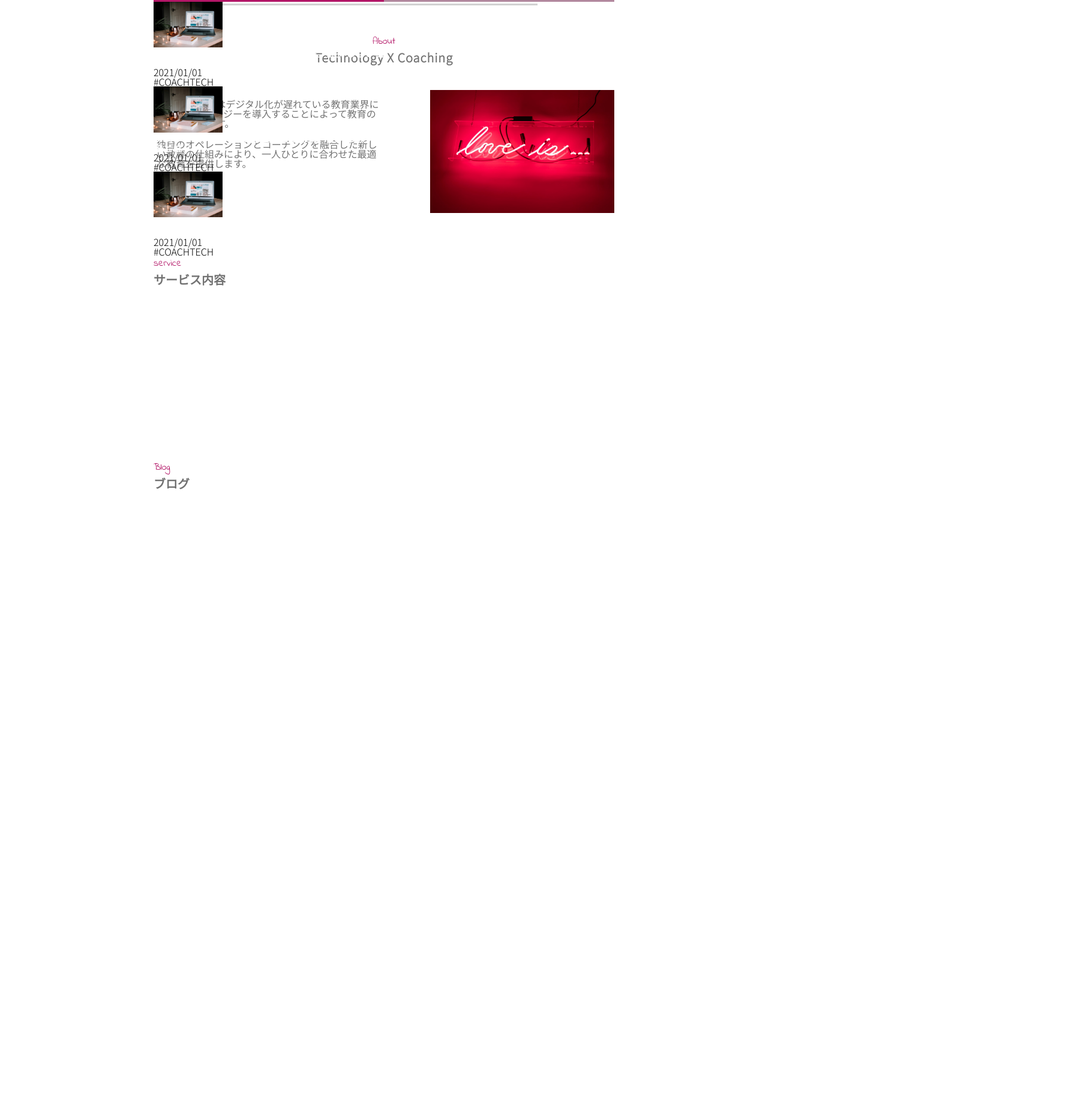
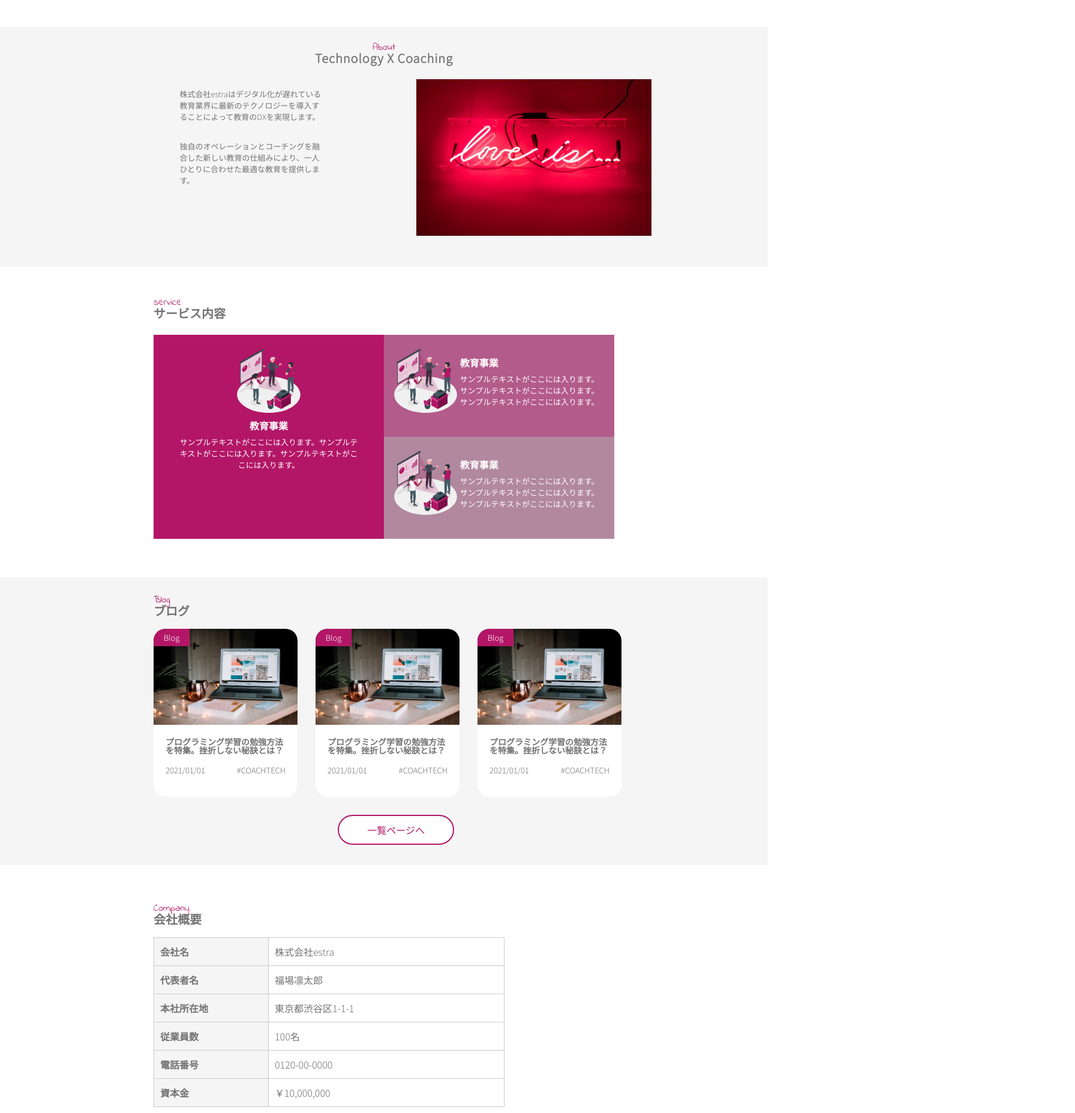
Before and after one commit to Atsuko-Yamamoto/20220918yamamoto, a plain HTML site: page index.html in a window 1280 px wide. Shown: the part 945-2800 px from the top of the page at 60% size, 1792 px wide, since content can reach past the window. Before the commit the page ends 1765 px from the top, so only its background shows below. Drawn offline with Linux system fonts and the light colour scheme.

Commit message:
2nd commit

```diff
--- a/CSS/style.css
+++ b/CSS/style.css
@@ -25,6 +25,9 @@ a{
 
 body{
   font-family: 'Noto Sans JP', sans-serif;
+  margin: 0;
+  padding: 0;
+  width: 100vw;
 }
 
 .wrapper{
@@ -68,34 +71,27 @@ body{
 }
 
 .wrapper2{
-  position: relative;
-  top: 10%;
-  left: 20%;
+  width: 100%;
+  padding: 5% 20%;
 }
 
 .caption1{
-  position: absolute;
   font-family: 'Indie Flower', cursive;
   color: #b31667;
-  margin-top: 4%;
 }
 
 .news{
-  position: absolute;
   color: #727272;
-  margin-top: 6%;
   font-weight: bold;
   font-size: 20px;
 }
 
 .block{
-  position: absolute;
   color: #727272;
-  margin-top: 9%;
   border-top: solid #D2D2D2 3px;
   border-bottom: solid #D2D2D2 3px;
-  padding: 2% 0;
-  width: 50%;
+  width: 60%;
+  margin-top: 1%;
 }
 
 .list{
@@ -118,25 +114,21 @@ body{
 }
 
 .wrapper3{
-  position: relative;
-    top: 100%;
-    display: flex;
-    justify-content: center;
     width: 100%;
-    height: 50px;
-    background-color: #D2D2D2;
+    height: 400px;
+    background-color: #F5F5F5;
+    text-align: center;
 }
 
 .caption2{
-  position: absolute;
-  margin-top: 35%;
   font-family: 'Indie Flower', cursive;
   color: #b31667;
+  margin-top: 2%;
+  display: inline-block;
+  text-align: left;
 }
 
 .about{
-  position: absolute;
-  margin-top: 37%;
   color: #727272;
   letter-spacing: 0.05em;
   font-weight: bold;
@@ -144,51 +136,51 @@ body{
 }
 
 .box{
-  position: absolute;
   display: flex;
-  width: 60%;
-  margin-top: 42%;
+  width: 90%;
+  margin: 2% auto;
 }
 
 .image-box{
-  display: flex;
-  justify-content: flex-end;
+  margin-left: 2%;
 }
 
 .image2 {
-  width: 40%;
+  width: 60%;
 }
 
 .area {
-  position: absolute;
-  margin-top: 10%;
-  margin: 10px 0;
+  margin: 10px 0 0 20%;
   padding: 5px;
-  width: 49%;
   color: #727272;
+  font-size: 13px;
 
 }
 
+.text2{
+  text-align: left;
+  line-height: normal;
+}
+
 .text3{
-  margin-top: 5%;
+  text-align: left;
+  margin-top: 30px;
+  line-height: normal;
 }
 
 .wrapper4{
-  position: relative;
-  left: 20%;
+    width: 100%;
+    padding: 0 20% ;
 }
 
 .caption3 {
-  position: absolute;
-  margin-top: 60%;
+  margin-top: 4%;
   font-family: 'Indie Flower', cursive;
   color: #b31667;
 }
 
 .service {
-  position: absolute;
   color: #727272;
-  margin-top: 62%;
   font-weight: bold;
   font-size: 20px;
 }
@@ -197,6 +189,8 @@ body{
   display: grid;
   grid-template-rows: 170px 170px;
   grid-template-columns: 30% 30%;
+  margin-top: 2%;
+  margin-bottom: 5%;
 }
 
 .content1{
@@ -258,29 +252,184 @@ h3{
 }
 
 .wrapper5 {
-  position: relative;
-  left: 20%;
+  height: 450px;
+  background-color: #F5F5F5;
+  padding: 30px 0 0 20%;
 }
 
 .caption4 {
-  position: absolute;
-  margin-top: 60%;
   font-family: 'Indie Flower', cursive;
   color: #b31667;
 }
 
 .blog {
-  position: absolute;
   color: #727272;
-  margin-top: 62%;
   font-weight: bold;
   font-size: 20px;
 }
 
+.blog-group{
+  margin-top: 20px;
+  display: flex;
+}
+
 .blog-box{
-  width: 30%;
+  position: relative;
+  width: 240px;
+  height: 280px;
+  background: #ffffff;
+  margin-right: 30px;
+  border-radius: 20px;
 }
 
 .blog-image img {
-  width: 30%;
+  width: 100%;
+  border-radius: 20px 20px 0 0;
 }
+
+.blog-title{
+  color: #727272;
+  margin-bottom: 20px;
+  font-size: 14px;
+}
+
+.blog-text{
+  position: absolute;
+  border-radius: 20px 0 0 0;
+  background-color: #b31667;
+  color: #ffffff;
+  width: 25%;
+  top: 0;
+  left: 0;
+  text-align: center;
+  font-size: 13px;
+  padding: 8px 0;
+}
+
+.blog-content{
+  padding: 20px;
+}
+
+.tag{
+  display: flex;
+  justify-content: space-between;
+  color: #727272;
+  font-size: 13px;
+}
+
+.more{
+  border: 2px solid #b31667;
+  background: #ffffff;
+  border-radius: 30px;
+  display: block;
+  width: 150px;
+  color: #b31667;
+  margin: 30px 0 30px 30%;
+  padding: 15px 20px;
+  text-align: center;
+}
+
+.wrapper6 {
+  width: 100%;
+  padding: 5% 20%;
+}
+
+.caption5 {
+  font-family: 'Indie Flower', cursive;
+  color: #b31667;
+}
+
+.company {
+  color: #727272;
+  font-weight: bold;
+  font-size: 20px;
+}
+
+table{
+  margin: 20px 0;
+  border: 1px solid #CBCBCB;
+  text-align: left;
+  color: #727272;
+}
+
+table th{
+background: #F5F5F5;
+border: 1px solid #CBCBCB;
+padding: 15px 100px 15px 10px;
+}
+
+table td{
+  border: 1px solid #CBCBCB;
+  padding: 15px 250px 15px 10px;
+}
+
+.wrapper7{
+  display: flex;
+}
+
+.link-group{
+  position: relative;
+  align-items: center;
+}
+
+.link-text{
+  position: absolute;
+  top: 50%;
+  left: 50%;
+  transform: translate(-50%, -50%);
+  color: #ffffff;
+  font-weight: bold;
+  font-size: 20px;
+}
+
+.wrapper8{
+  padding-top: 2%;
+  text-align: center;
+  height: auto;
+}
+
+.more2{
+  color: #727272;
+}
+
+.more3{
+  margin: 15px 0;
+  color: #b31667;
+  font-size: 30px;
+}
+
+.link-button {
+  background-image: linear-gradient(150deg, rgb(247, 29, 139), rgb(186, 23, 106));
+  border-radius: 30px;
+  display: flex;
+  width: 150px;
+  height: 40px;
+  color: #ffffff;
+  margin: 30px 0 30px 43%;
+  padding: 10px 20px;
+  text-align: center;
+  box-shadow: 0 5px 0 #840050;
+  justify-content: center;
+  align-items: center;
+}
+
+.link-button::before{
+  content: "";
+  background: url(../img/mailicon.svg);
+  background-size: cover;
+  vertical-align: middle;
+  width: 20px;
+  height: 20px;
+  display: inline-block;
+}
+
+.footer{
+  background: #F5F5F5;
+  text-align: center;
+  padding: 20px 0;
+}
+
+.copyright{
+  color: #727272;
+  font-size: 13px;
+}
--- a/index.html
+++ b/index.html
@@ -54,13 +54,13 @@
       <p class="caption2">About</p>
       <h2 class="about">Technology X Coaching</h2>
       <div class="box">
-        <div class="image-box">
-        <img class="image2" src="./img/about.jpg" alt="">
-        </div>
         <div class="area">
         <p class="text2">株式会社estraはデジタル化が遅れている教育業界に最新のテクノロジーを導入することによって教育のDXを実現します。</p>
         <p class="text3">独自のオペレーションとコーチングを融合した新しい教育の仕組みにより、一人ひとりに合わせた最適な教育を提供します。</p>
       </div>
+      <div class="image-box">
+        <img class="image2" src="./img/about.jpg" alt="">
+        </div>
       </div>
     </div>
     <div class="wrapper4">
@@ -92,6 +92,7 @@
           <div class="blog-image">
             <img src="./img/blog__first.jpg" alt="">
           </div>
+          <p class="blog-text">Blog</p>
           <div class="blog-content">
             <h3 class="blog-title">プログラミング学習の勉強方法を特集。挫折しない秘訣とは？</h3>
             <div class="tag">
@@ -104,6 +105,7 @@
           <div class="blog-image">
             <img src="./img/blog__first.jpg" alt="">
           </div>
+          <p class="blog-text">Blog</p>
           <div class="blog-content">
           <h3 class="blog-title">プログラミング学習の勉強方法を特集。挫折しない秘訣とは？</h3>
           <div class="tag">
@@ -116,6 +118,7 @@
           <div class="blog-image">
             <img src="./img/blog__first.jpg" alt="">
           </div>
+          <p class="blog-text">Blog</p>
           <div class="blog-content">
             <h3 class="blog-title">プログラミング学習の勉強方法を特集。挫折しない秘訣とは？</h3>
             <div class="tag">
@@ -125,8 +128,60 @@
           </div>
         </div>
       </div>
-
+      <a class="more" href="">一覧ページへ</a>
+    </div>
+    <div class="wrapper6">
+      <p class="caption5">Company</p>
+      <h2 class="company">会社概要</h2>
+      <table class="profile">
+        <tr>
+          <th>会社名</th>
+          <td>株式会社estra</td>
+        </tr>
+        <tr>
+          <th>代表者名</th>
+          <td>福場凛太郎</td>
+        </tr>
+        <tr>
+          <th>本社所在地</th>
+          <td>東京都渋谷区1-1-1</td>
+        </tr>
+        <tr>
+          <th>従業員数</th>
+          <td>100名</td>
+        </tr>
+        <tr>
+          <th>電話番号</th>
+          <td>0120-00-0000</td>
+        </tr>
+        <tr>
+          <th>資本金</th>
+          <td>￥10,000,000</td>
+        </tr>
+      </table>
+    </div>
+    <div class="wrapper7">
+      <div class="link-group">
+        <div class="image2">
+        <img src="./img/recruit.png" alt="">
+        <div class="link-text">採用情報</div>
+        </div>
+      </div>
+      <div class="link-group">
+        <div class="image2">
+          <img src="./img/interview.png" alt="">
+          <div class="link-text">社員インタビュー</div>
+        </div>
+      </div>
+    </div>
+    <div class="wrapper8">
+      <h2 class="more2">株式会社estraへのお問い合わせはこちらから</h2>
+      <p class="more3">|</p>
+      <a class="link-button" href="">お問い合わせ</a>
     </div>
   </main>
+  <footer class="footer">
+    <small class="copyright">Copyright &COPY; estra,inc All Rights Reserved.</small>
+  </footer>
 </body>
 </html>
```
Also changed, not shown: img/mailicon.svg (added).
